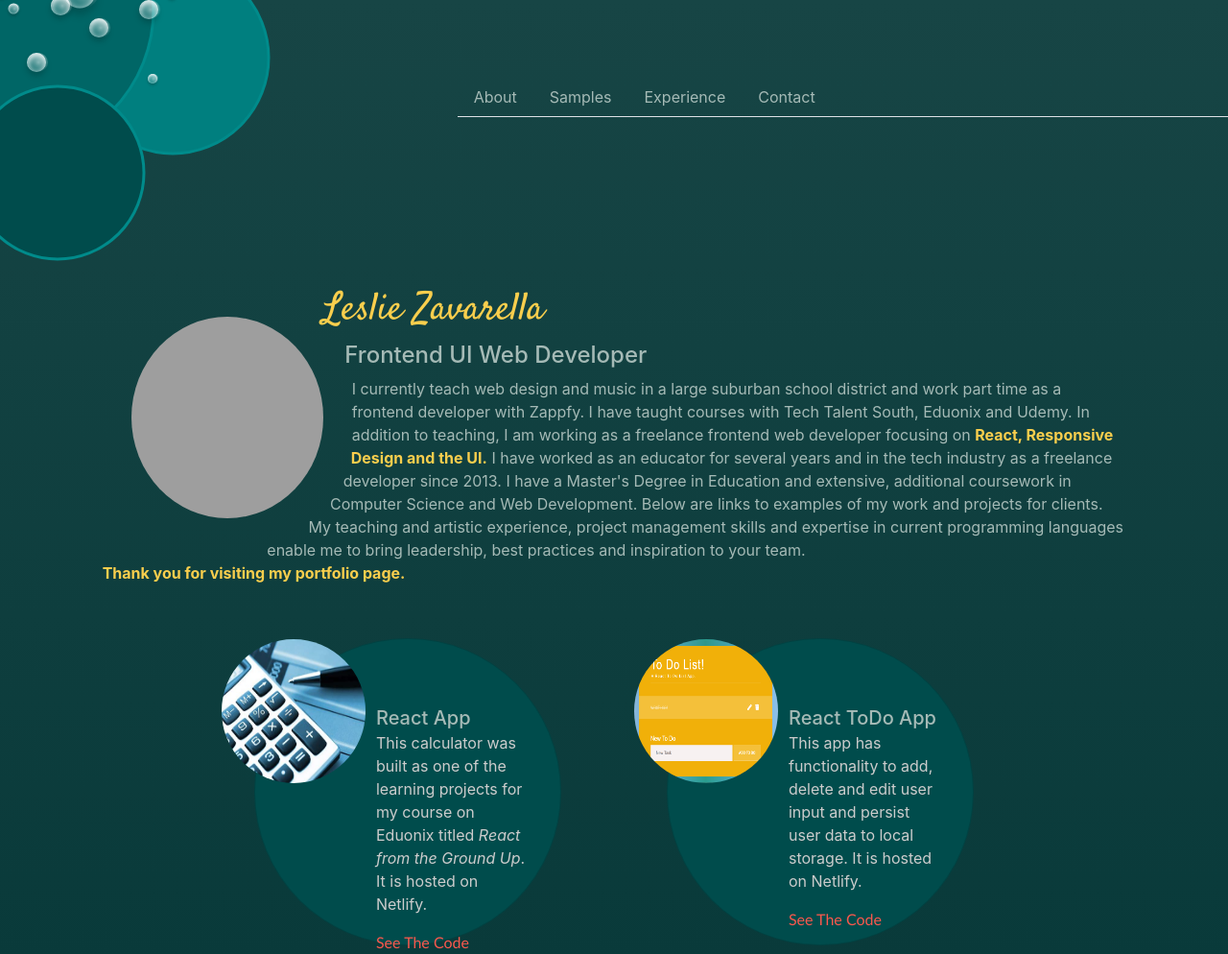
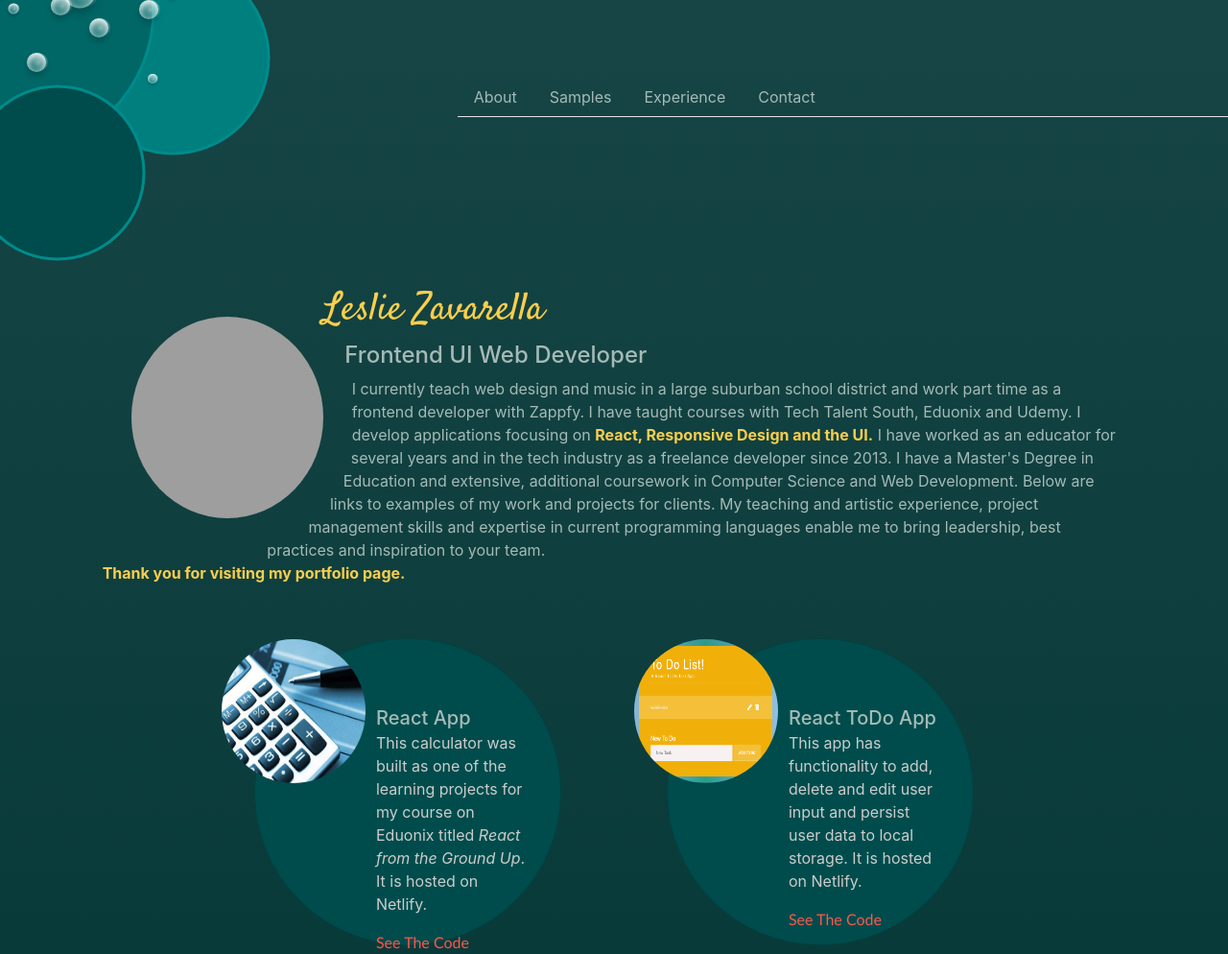
Before and after one commit to lazavazav/resume-portfolio, a plain HTML site: page index.html in a window 1280 px wide. Shown: the top 994 px of the page at 96% size. Drawn offline with nearby package versions, Linux system fonts and the light colour scheme; grey boxes are pictures that could not be loaded.

Commit message:
edit about section

```diff
--- a/index.html
+++ b/index.html
@@ -39,7 +39,7 @@
           </ul>
         </div>
 
-        <div class="box c" id="about"><img src="https://s3-us-west-2.amazonaws.com/s.cdpn.io/1891105/profile%20picture2.svg" width="200px" height="210" alt="profile picture" id="proPic"><h1>Leslie Zavarella</h1><h4>Frontend UI Web Developer</h4><p>I currently teach web design and music in a large suburban school district and work part time as a frontend developer with Zappfy. I have taught courses with Tech Talent South, Eduonix and Udemy. In addition to teaching, I am working as a freelance frontend web developer focusing on <span style="color: #f9ce4d; font-weight: bold; ">React, Responsive Design and the UI.</span> I have worked as an educator for several years and in the tech industry as a freelance developer since 2013. I have a Master's Degree in Education and extensive, additional coursework in Computer Science and Web Development. Below are links to examples of my work and projects for clients. My teaching and artistic experience, project management skills and expertise in current programming languages enable me to bring leadership, best practices and inspiration to your team.<br><span style="color: #f9ce4d; font-weight: bold; "> Thank you for visiting my portfolio page.</span></p>
+        <div class="box c" id="about"><img src="https://s3-us-west-2.amazonaws.com/s.cdpn.io/1891105/profile%20picture2.svg" width="200px" height="210" alt="profile picture" id="proPic"><h1>Leslie Zavarella</h1><h4>Frontend UI Web Developer</h4><p>I currently teach web design and music in a large suburban school district and work part time as a frontend developer with Zappfy. I have taught courses with Tech Talent South, Eduonix and Udemy. I develop applications focusing on <span style="color: #f9ce4d; font-weight: bold; ">React, Responsive Design and the UI.</span> I have worked as an educator for several years and in the tech industry as a freelance developer since 2013. I have a Master's Degree in Education and extensive, additional coursework in Computer Science and Web Development. Below are links to examples of my work and projects for clients. My teaching and artistic experience, project management skills and expertise in current programming languages enable me to bring leadership, best practices and inspiration to your team.<br><span style="color: #f9ce4d; font-weight: bold; "> Thank you for visiting my portfolio page.</span></p>
         </div>
 
          <div class="box d" id="samples">
```
